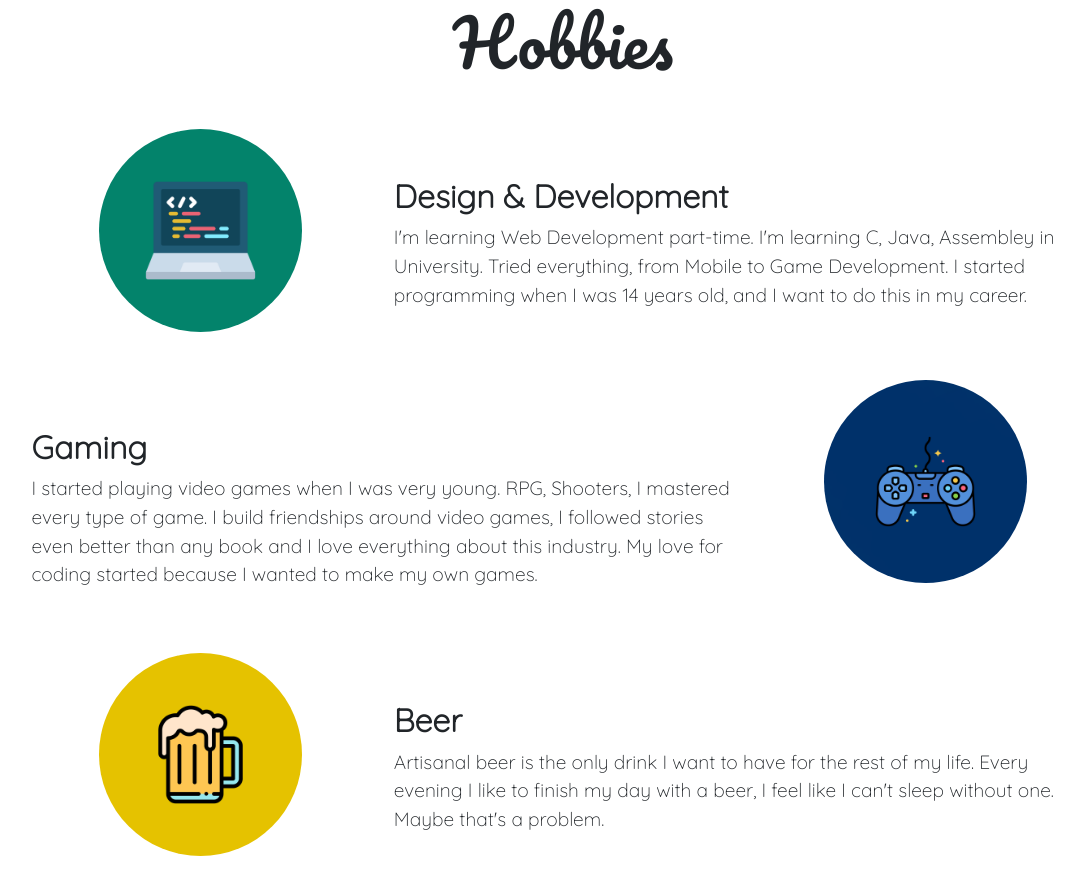
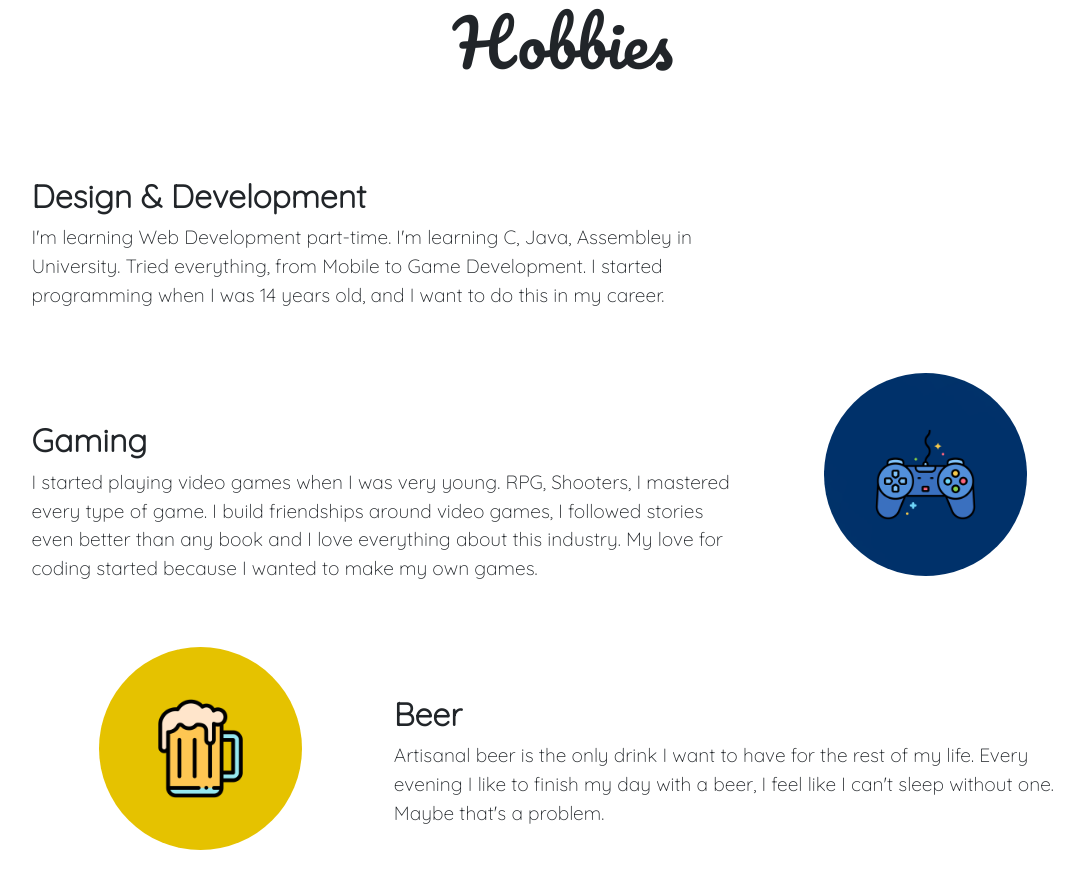
Before and after one commit to mariusionut03/cv, a plain HTML site: page index.html in a window 1280 px wide. Shown: the part 800-1695 px from the top of the page, without its empty margins (77-1161 px from the left). Drawn offline with nearby package versions, Linux system fonts and the light colour scheme; a web font is replaced by a local one.

Commit message:
Update index.html

```diff
--- a/index.html
+++ b/index.html
@@ -113,7 +113,7 @@
         <div class="container text-center">
             <h1 class="mt-5">Hobbies</h1>
             <div class="row mt-5">
-                <div class="col col-lg-4 col-md-4 col-sm col-12">
+                <div class="col col-lg-4 col-md-4 col-sm col-12 d-none">
                     <img class="rounded-images" src="images/programming.png" alt="programming">
                 </div>
                 <div class="col col-lg-8 col-md-8 col-sm col-12">
```
